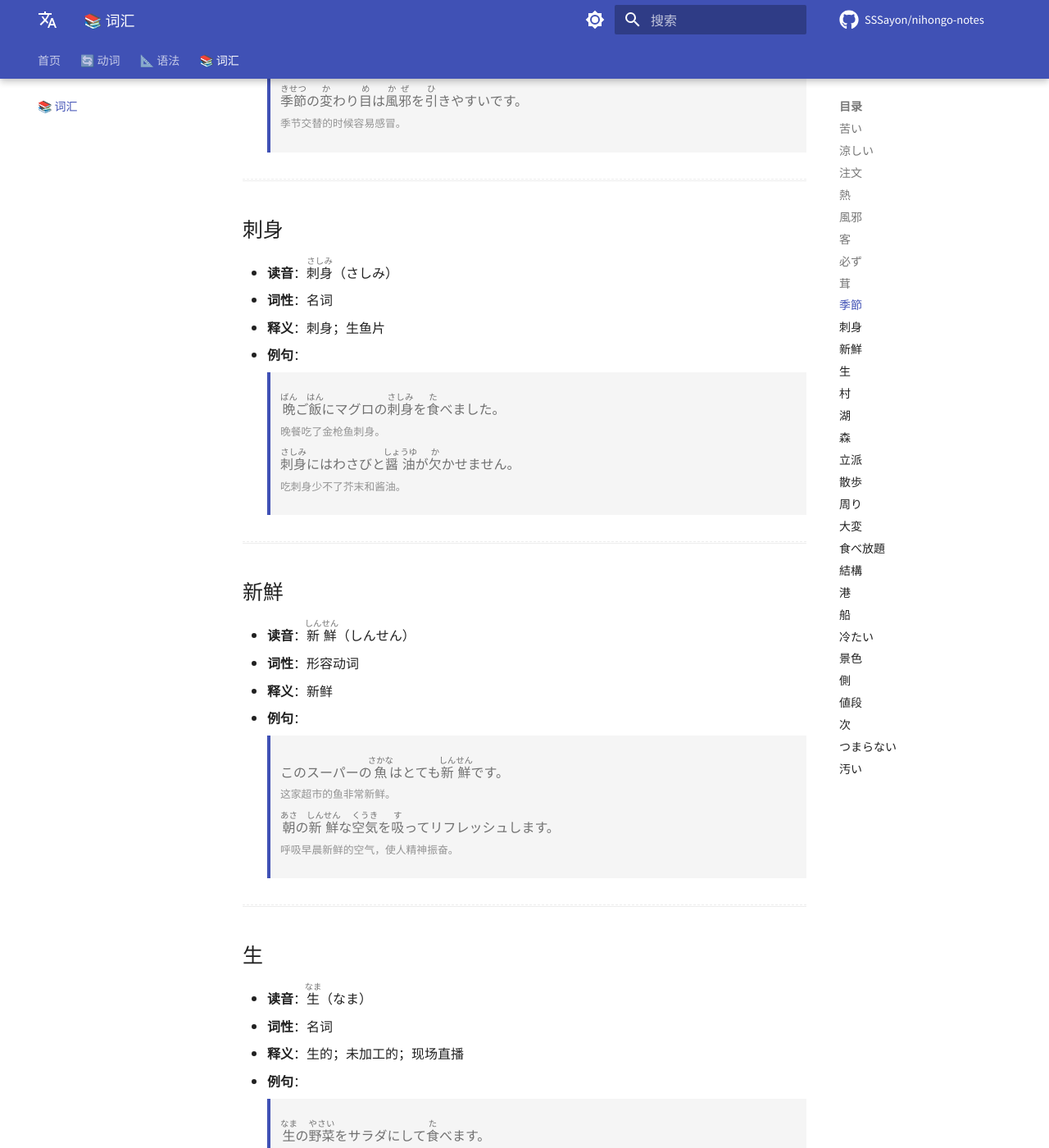
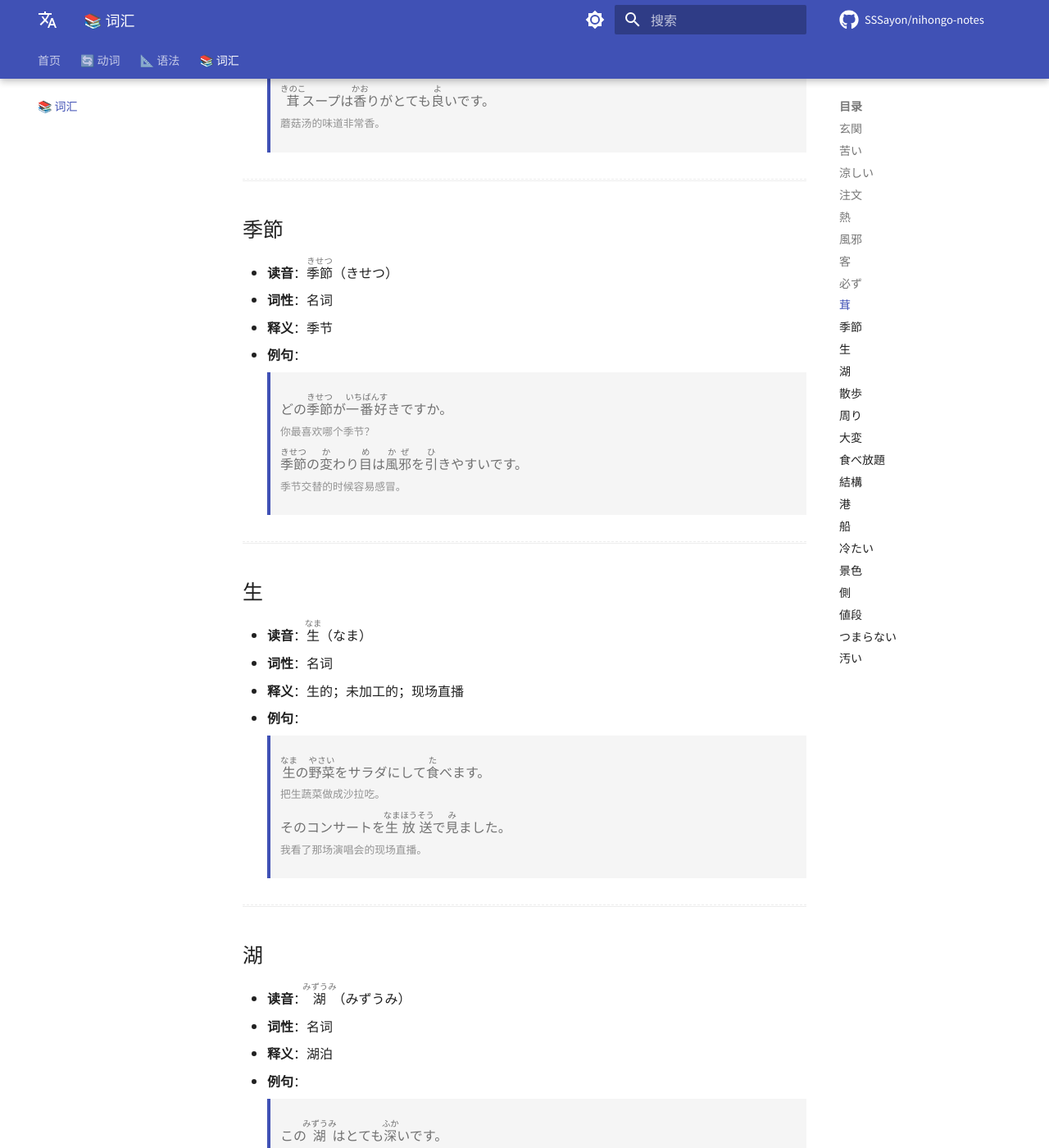
Before and after one commit to SSSayon/nihongo-notes, an MkDocs documentation site: the page built from docs/vocabulary.md, in a window 1280 px wide and 1400 px high, scrolled down 4573 px. Shown: the whole window at 82% size. Built offline with MkDocs 1.6.1 and Material for MkDocs 9.7.7, drawn with Linux system fonts in a browser that asks for light colours; comment, search, counter and statistics services are not loaded; some of the changed text lies outside the part shown.

Commit message:
chore: update site content

```diff
--- a/docs/vocabulary.md
+++ b/docs/vocabulary.md
@@ -2,7 +2,27 @@
 
 记录名词、形容词等词汇。
 
-共 **30** 个词汇
+共 **25** 个词汇
+
+---
+
+## 玄関
+
+- **读音**：<ruby>玄関<rt>げんかん</rt></ruby>（げんかん）
+- **词性**：名詞
+- **释义**：玄关；门厅；入口
+
+- **例句**：
+
+    > <div class="example-box">
+    > <ruby>玄関<rt>げんかん</rt></ruby>で<ruby>靴<rt>くつ</rt></ruby>を<ruby>脱<rt>ぬ</rt></ruby>いでください。
+    > <br><small>请在玄关脱鞋。</small>
+    > </div>
+
+    > <div class="example-box">
+    > <ruby>玄関<rt>げんかん</rt></ruby>のチャイムが<ruby>鳴<rt>な</rt></ruby>っています。
+    > <br><small>玄关的门铃响了。</small>
+    > </div>
 
 ---
 
@@ -215,46 +235,6 @@
 
 ---
 
-## 刺身
-
-- **读音**：<ruby>刺身<rt>さしみ</rt></ruby>（さしみ）
-- **词性**：名词
-- **释义**：刺身；生鱼片
-
-- **例句**：
-
-    > <div class="example-box">
-    > <ruby>晩<rt>ばん</rt></ruby>ご<ruby>飯<rt>はん</rt></ruby>にマグロの<ruby>刺身<rt>さしみ</rt></ruby>を<ruby>食<rt>た</rt></ruby>べました。
-    > <br><small>晚餐吃了金枪鱼刺身。</small>
-    > </div>
-
-    > <div class="example-box">
-    > <ruby>刺身<rt>さしみ</rt></ruby>にはわさびと<ruby>醤油<rt>しょうゆ</rt></ruby>が<ruby>欠<rt>か</rt></ruby>かせません。
-    > <br><small>吃刺身少不了芥末和酱油。</small>
-    > </div>
-
----
-
-## 新鮮
-
-- **读音**：<ruby>新鮮<rt>しんせん</rt></ruby>（しんせん）
-- **词性**：形容动词
-- **释义**：新鲜
-
-- **例句**：
-
-    > <div class="example-box">
-    > このスーパーの<ruby>魚<rt>さかな</rt></ruby>はとても<ruby>新鮮<rt>しんせん</rt></ruby>です。
-    > <br><small>这家超市的鱼非常新鲜。</small>
-    > </div>
-
-    > <div class="example-box">
-    > <ruby>朝<rt>あさ</rt></ruby>の<ruby>新鮮<rt>しんせん</rt></ruby>な<ruby>空気<rt>くうき</rt></ruby>を<ruby>吸<rt>す</rt></ruby>ってリフレッシュします。
-    > <br><small>呼吸早晨新鲜的空气，使人精神振奋。</small>
-    > </div>
-
----
-
 ## 生
 
 - **读音**：<ruby>生<rt>なま</rt></ruby>（なま）
@@ -275,21 +255,6 @@
 
 ---
 
-## 村
-
-- **读音**：<ruby>村<rt>むら</rt></ruby>（むら）
-- **词性**：名词
-- **释义**：村庄；村子
-
-- **例句**：
-
-    > <div class="example-box">
-    > <ruby>私<rt>わたし</rt></ruby>は<ruby>小<rt>ちい</rt></ruby>さな<ruby>村<rt>むら</rt></ruby>で<ruby>生<rt>う</rt></ruby>まれました。
-    > <br><small>我出生在一个小村庄里。</small>
-    > </div>
-
----
-
 ## 湖
 
 - **读音**：<ruby>湖<rt>みずうみ</rt></ruby>（みずうみ）
@@ -301,41 +266,6 @@
     > <div class="example-box">
     > この<ruby>湖<rt>みずうみ</rt></ruby>はとても<ruby>深<rt>ふか</rt></ruby>いです。
     > <br><small>这个湖泊非常深。</small>
-    > </div>
-
----
-
-## 森
-
-- **读音**：<ruby>森<rt>もり</rt></ruby>（もり）
-- **词性**：名词
-- **释义**：森林
-
-- **例句**：
-
-    > <div class="example-box">
-    > <ruby>森<rt>もり</rt></ruby>の<ruby>中<rt>なか</rt></ruby>を<ruby>歩<rt>ある</rt></ruby>くのは<ruby>気持<rt>きも</rt></ruby>ちがいいです。
-    > <br><small>在森林里散步感觉很舒服。</small>
-    > </div>
-
----
-
-## 立派
-
-- **读音**：<ruby>立派<rt>りっぱ</rt></ruby>（りっぱ）
-- **词性**：形容动词
-- **释义**：华丽的；优秀的；宏伟的
-
-- **例句**：
-
-    > <div class="example-box">
-    > <ruby>彼<rt>かれ</rt></ruby>は<ruby>立派<rt>りっぱ</rt></ruby>な<ruby>医者<rt>いしゃ</rt></ruby>になりました。
-    > <br><small>他成为了一名优秀的医生。</small>
-    > </div>
-
-    > <div class="example-box">
-    > <ruby>駅<rt>えき</rt></ruby>の<ruby>前<rt>まえ</rt></ruby>に<ruby>立派<rt>りっぱ</rt></ruby>なビルが<ruby>建<rt>た</rt></ruby>ちました。
-    > <br><small>车站前建起了一座宏伟的大楼。</small>
     > </div>
 
 ---
@@ -566,26 +496,6 @@
 
 ---
 
-## 次
-
-- **读音**：<ruby>次<rt>つぎ</rt></ruby>（つぎ）
-- **词性**：名词
-- **释义**：下一个；下次；接着
-
-- **例句**：
-
-    > <div class="example-box">
-    > <ruby>次<rt>つぎ</rt></ruby>の<ruby>角<rt>かど</rt></ruby>を<ruby>右<rt>みぎ</rt></ruby>に<ruby>曲<rt>ま</rt></ruby>がってください。
-    > <br><small>请在下一个拐角处右转。</small>
-    > </div>
-
-    > <div class="example-box">
-    > <ruby>次<rt>つぎ</rt></ruby>の<ruby>会議<rt>かいぎ</rt></ruby>は<ruby>来週<rt>らいしゅう</rt></ruby>の<ruby>月曜日<rt>げつようび</rt></ruby>です。
-    > <br><small>下次会议在下周一。</small>
-    > </div>
-
----
-
 ## つまらない
 
 - **读音**：つまらない（つまらない）
```
Also changed, not shown: docs/index.md (+3 -3 lines), 1 other file.
